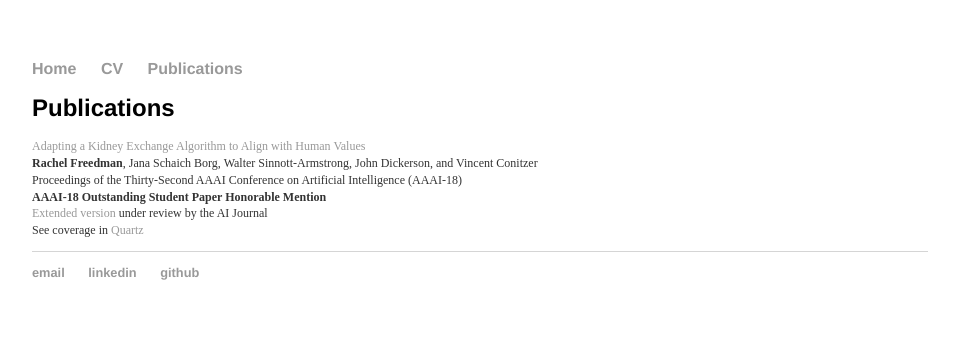
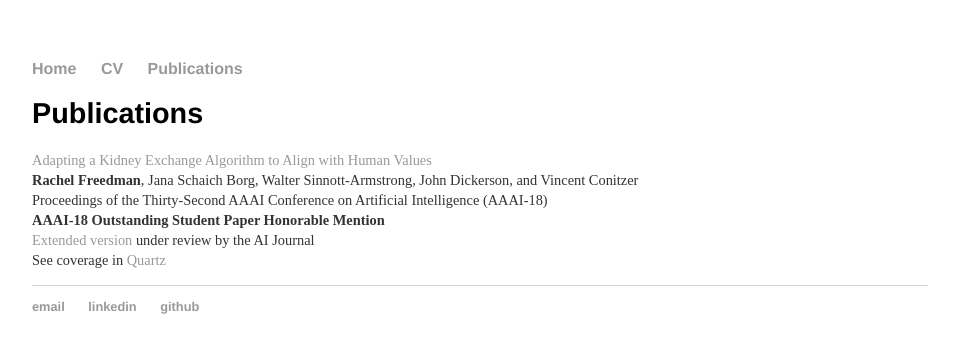
Before and after one commit to RachelFreedman/rachelfreedman.github.io, a Jekyll site: the page built from publications/index.html, in a window 1280 px wide. Shown: the top 353 px of the page, without its empty margins (160-1119 px from the left). Built offline with Jekyll 4.4.1, drawn with Linux system fonts in a browser that asks for light colours.

Commit message:
made font .6

```diff
--- a/css/secondary-styles.css
+++ b/css/secondary-styles.css
@@ -1,5 +1,5 @@
 .blurb-small-font {
-font-size: .5em;
+font-size: .6em;
 }
 
 .profile-pic{
```
